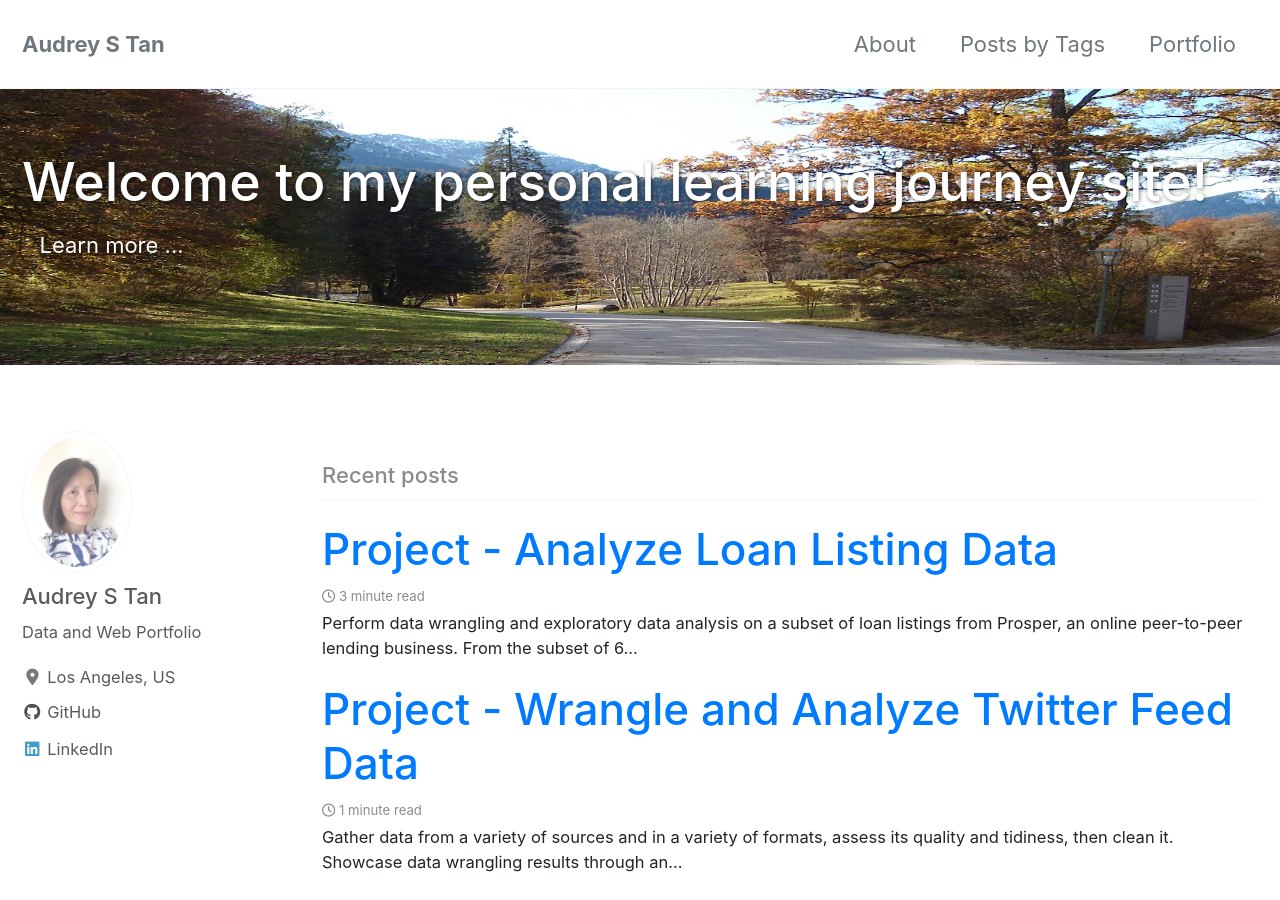
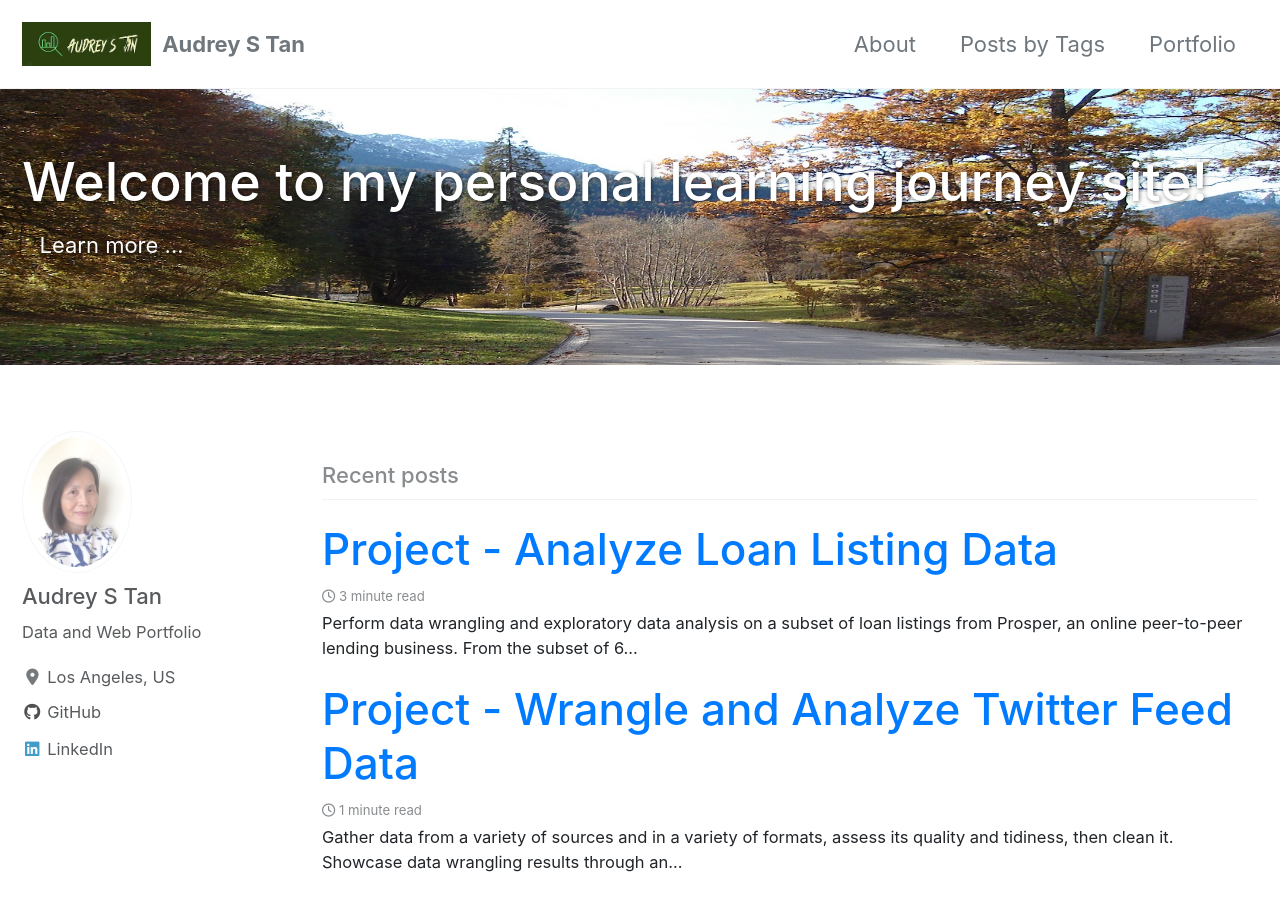
Before and after one commit to atan4583/atan4583.github.io, a Jekyll site: the page built from index.html, in a window 1280 px wide and 900 px high. Built offline with Jekyll 4.4.1, drawn with Linux system fonts in a browser that asks for light colours; cached includes are drawn as plain includes; nearby versions of some CDN libraries; the list of posts is cut into pages by our own code.

Commit message:
add logo to home page

```diff
--- a/_config.yml
+++ b/_config.yml
@@ -17,14 +17,14 @@
 # Site Settings
 locale                   : "en-US"
 title                    : "Audrey S Tan"
-title_separator          : "-"
+title_separator          : "|"
 name                     : "Audrey S Tan"
 description              : "My personal data and web project portfolio"
 url                      : "https://atan4583.github.io" # the base hostname & protocol for your site e.g. "https://mmistakes.github.io"
 baseurl                  : # the subpath of your site, e.g. "/blog"
 repository               : "atan4583/atan4583.github.io" # GitHub username/repo-name e.g. "mmistakes/minimal-mistakes"
 teaser                   : # path of fallback teaser image, e.g. "/assets/images/500x300.png"
-logo                     : # path of logo image to display in the masthead, e.g. "/assets/images/88x88.png"
+logo                     : "/images/logoAudreyT.jpg" # path of logo image to display in the masthead, e.g. "/assets/images/88x88.png"
 masthead_title           : # overrides the website title displayed in the masthead, use " " for no title
 # breadcrumbs            : false # true, false (default)
 words_per_minute         : 200
```
Also changed, not shown: images/logoAudreyT.jpg (added).
